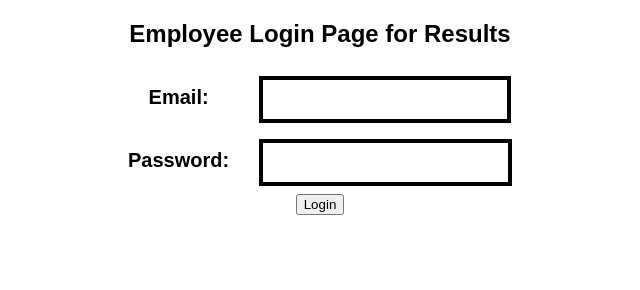
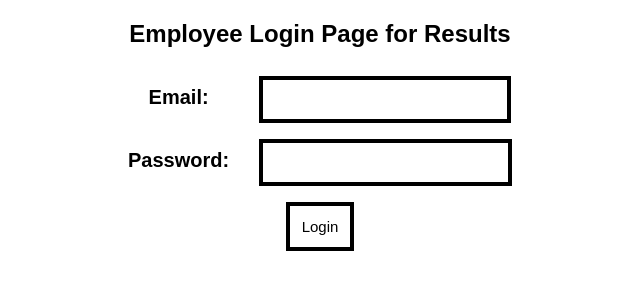
Before and after one commit to YoohaBae/Ulloc_covidTestingSite, a website: page views/employeeLoginPage.html in a window 1280 px wide. Shown: the whole page, without its empty margins (320-960 px from the left). Drawn offline with Linux system fonts and the light colour scheme.

Commit message:
Update employeeLoginPage.html

```diff
--- a/views/employeeLoginPage.html
+++ b/views/employeeLoginPage.html
@@ -1,17 +1,15 @@
 <!DOCTYPE html>
 <html>
-
 <head>
     <meta name="viewport" content="width=device-width, initial-scale=1">
     <style>
         h2 {
             text-align: center;
         }
-
         body {
             font-family: Arial, Helvetica, sans-serif;
+            text-align: center;
         }
-
         /* Full-width input fields */
         input[type=text],
         input[type=password] {
@@ -22,16 +20,21 @@
             box-sizing: border-box;
             align-items: center;
         }
+        .container {
+            align-items: center;
+            justify-content: center;
+        }
 
         /* Set a style for all buttons */
-        button {
+        input[type=submit]{
             background-color: white;
             color: black;
-            padding: 14px 20px;
+            padding: 12px 12px;
             margin: 8px 0;
             border: 4px solid #000000;
             cursor: pointer;
             font-style: bold;
+            font-size: 15px;
         }
     </style>
 </head>
```
